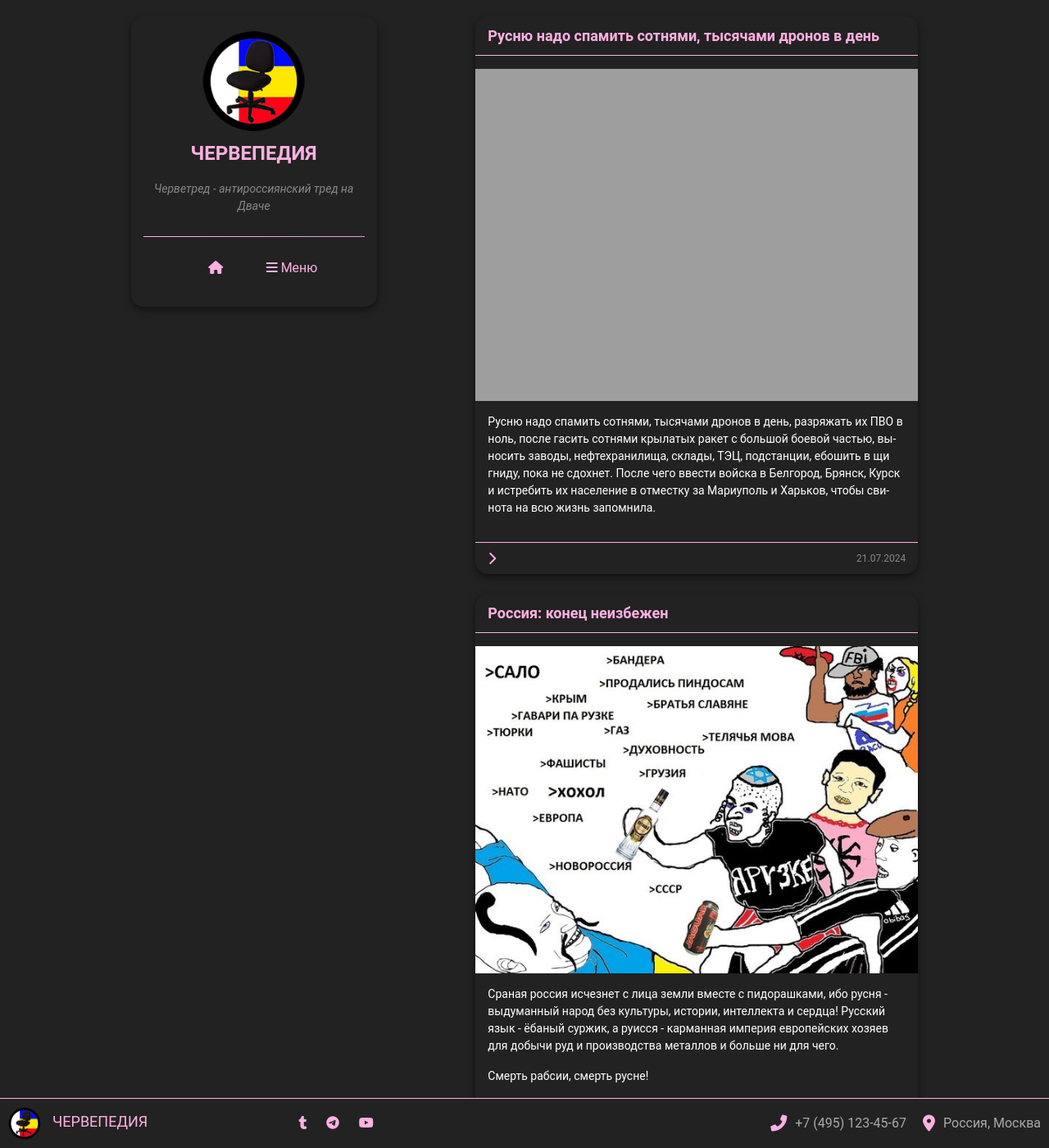
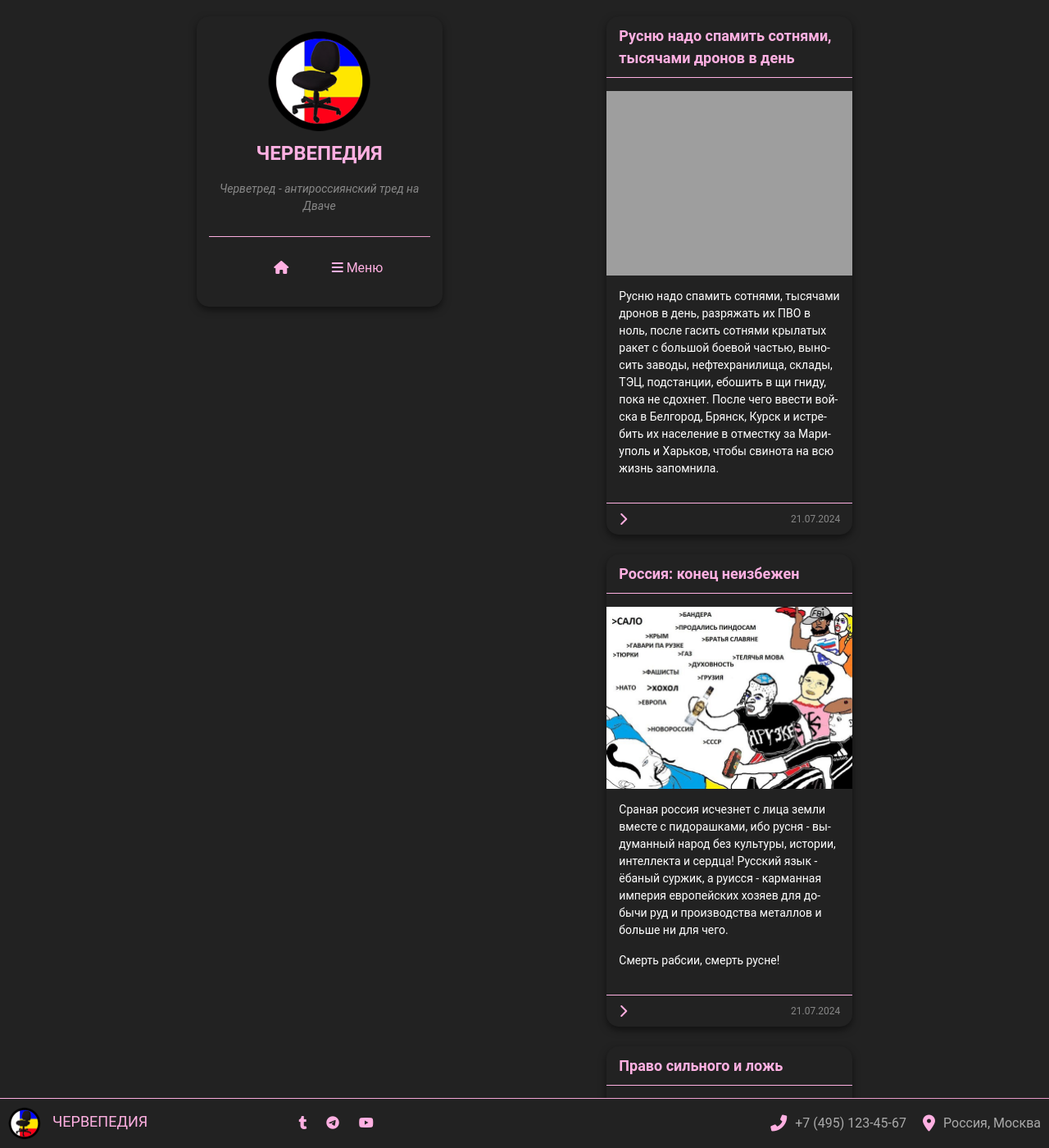
Before and after one commit to chervepedia/chervepedia.github.io, a Jekyll site: the page built from index.html, in a window 1280 px wide and 1400 px high. Shown: the whole window at 82% size. Built offline with Jekyll 4.4.1, drawn with Linux system fonts in a browser that asks for light colours; the list of posts is cut into pages by our own code; comment, search, counter and statistics services are not loaded.

Commit message:
Update style.css

```diff
--- a/assets/css/style.css
+++ b/assets/css/style.css
@@ -140,7 +140,7 @@ body {
 /* Подменю ссылки */
 .sub-menu a {
     display: block;
-    color: #ffffff;
+    color: #888;
     text-decoration: none;
     padding: 10px;
     position: relative; /* Для позиционирования псевдо-элемента */
@@ -277,7 +277,8 @@ body {
     bottom: 0;
     left: 0;
     z-index: 1000;
-    border-top: 1px groove #ffb0e2;
+    border-top: 1px groove transparent;
+    border-image: linear-gradient(to right, var(--main-color), var(--main-color-dark)) 1;
 }
 
 /* Стили для изображений в футере */
@@ -422,7 +423,7 @@ background: #222;
     }
 
     .content {
-        max-width: 540px;
+        max-width: 300px;
         margin-top: 0;
         margin-left: auto;
         margin-right: auto;
```
